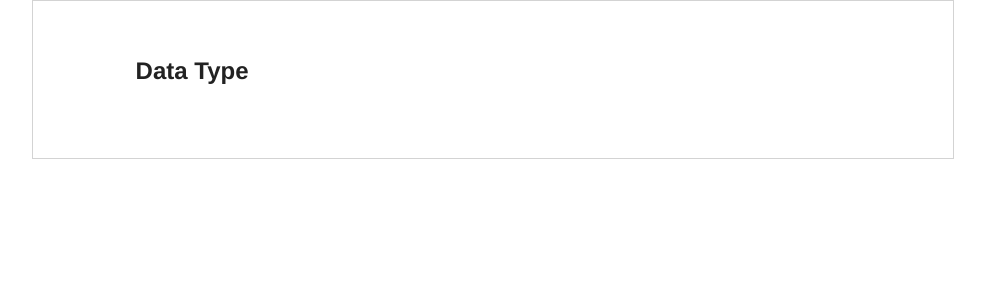
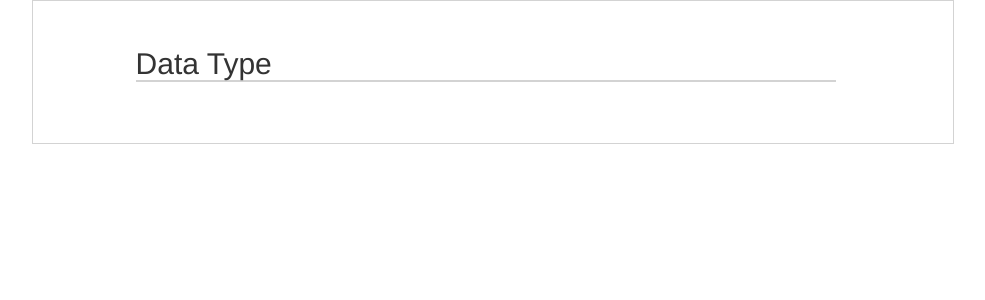
Before and after one commit to luli100/luli100.github.io, a Jekyll site: the page built from _posts/2023-10-11-data-type.md, in a window 1280 px wide. Shown: the top 300 px of the page, without its empty margins (147-1132 px from the left). Built offline with Jekyll 4.4.1, drawn with Linux system fonts in a browser that asks for light colours; our own code applies the rules of GitHub Pages for plain Markdown files.

Commit message:
delete style.css

```diff
--- a/_layouts/post.html
+++ b/_layouts/post.html
@@ -8,7 +8,6 @@
         <link rel="stylesheet" href="/css/post.css" type="text/css" media="screen, projection" />
         <link rel="stylesheet" href="/css/bootstrap.min.css">
         <link rel="stylesheet" href="/css/bootstrap-theme.min.css">
-        <link rel="stylesheet" type="text/css" href="{{ site.baseurl }}/style.css" />
         {% if page.use_math %}
             {% include mathjax_support.html %}
         {% endif %}
```
